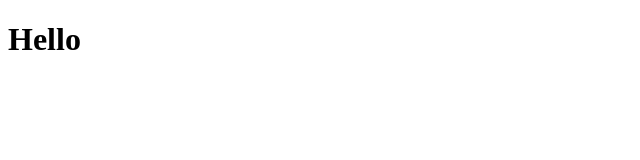
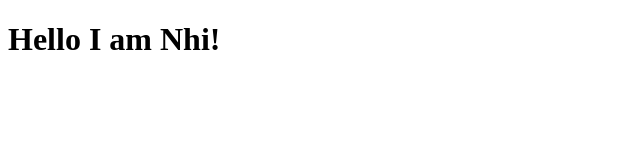
Before and after one commit to Snownnn0/coding, a plain HTML site: page site/index.html in a window 1280 px wide. Shown: the whole page, without its empty margins (0-640 px from the left). Drawn offline with Linux system fonts and the light colour scheme.

Commit message:
Small addition to our page content.

```diff
--- a/site/index.html
+++ b/site/index.html
@@ -6,6 +6,6 @@
 	<title>Hello</title>
 </head>
 <body>
-<h1>Hello</h1>
+<h1>Hello I am Nhi!</h1>
 </body>
 </html>
```
